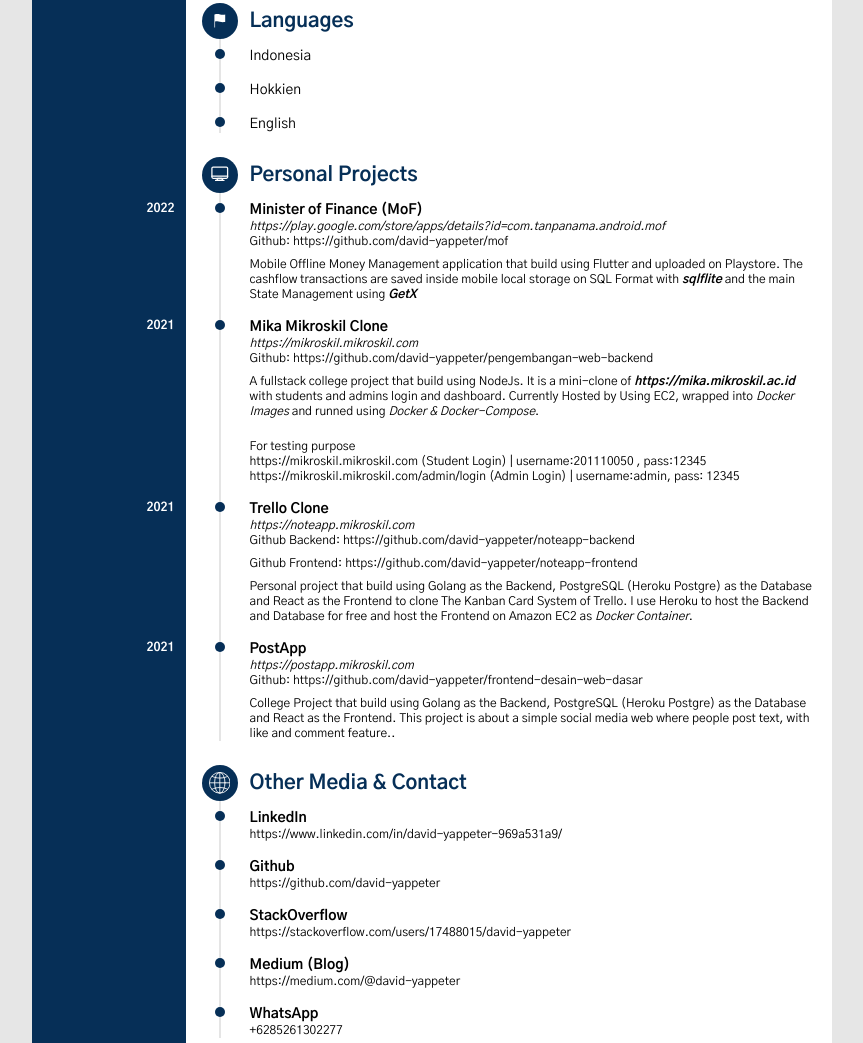
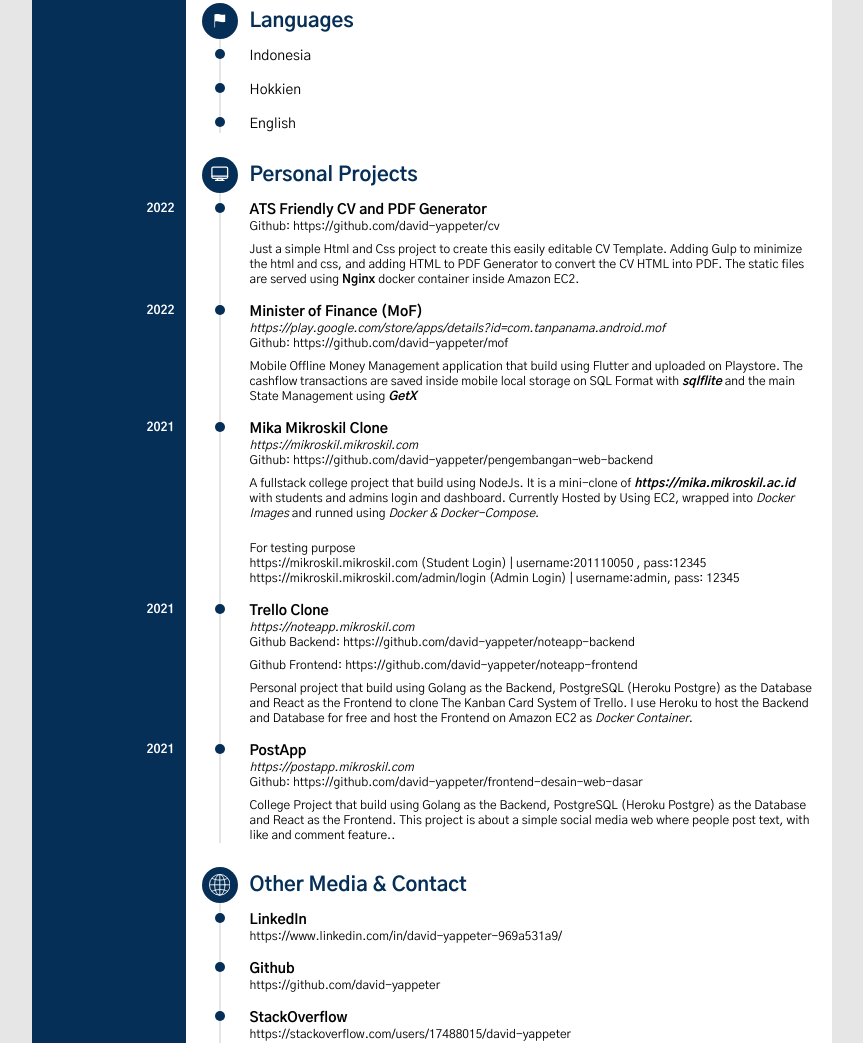
Before and after one commit to david-yappeter/CV, a website: page index.html in a window 1280 px wide. Shown: the part 1196-2239 px from the top of the page, without its empty margins (208-1071 px from the left). Drawn offline with Linux system fonts and the light colour scheme.

Commit message:
update cv

```diff
--- a/index.html
+++ b/index.html
@@ -377,6 +377,25 @@
             <!-- begin::Personal Projects Item -->
             <li>
               <a
+                href="https://cv.mikroskil.com"
+                class="link-hover"
+                target="_blank"
+                rel="noopener noreferrer">
+                <div class="dot-before aside-content" data-content="2022">
+                  <p class="small-title">ATS Friendly CV and PDF Generator</p>
+                  <a href="https://github.com/david-yappeter/cv" class="link-hover" target="_blank" rel="noopener noreferrer"
+                    ><p class="small-subtitle mb-small">Github: https://github.com/david-yappeter/cv</p></a
+                  >
+                  <p class="small-subtitle">
+                    Just a simple Html and Css project to create this easily editable CV Template. Adding Gulp to minimize the html and css, and adding HTML to PDF Generator to convert the CV HTML into PDF. The static files are served using <strong>Nginx</strong> docker container inside Amazon EC2.
+                  </p>
+                </div>
+              </a>
+            </li>
+            <!-- end::Personal Projects Item -->
+            <!-- begin::Personal Projects Item -->
+            <li>
+              <a
                 href="https://play.google.com/store/apps/details?id=com.tanpanama.android.mof"
                 class="link-hover"
                 target="_blank"
```
Also changed, not shown: dist/index.html.
